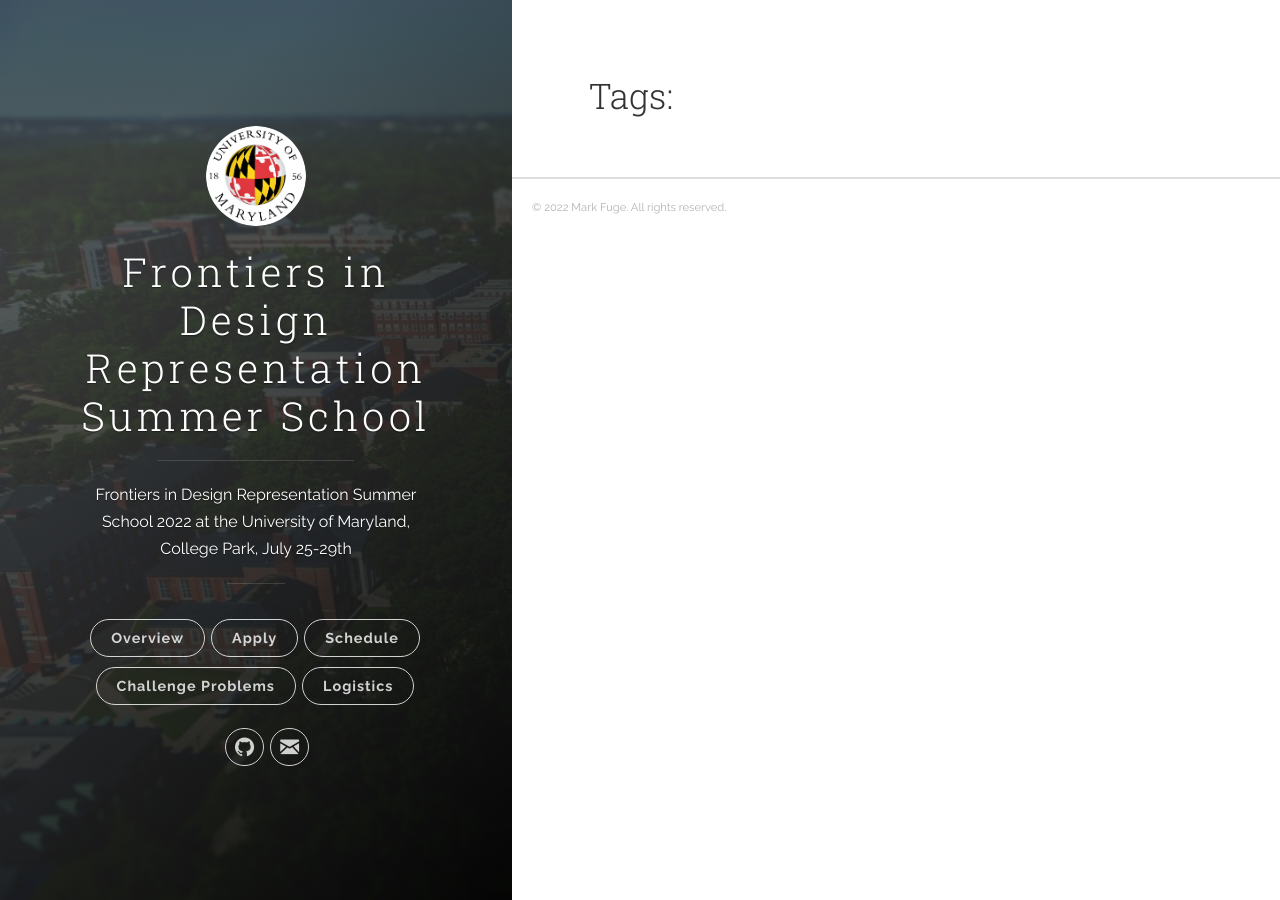
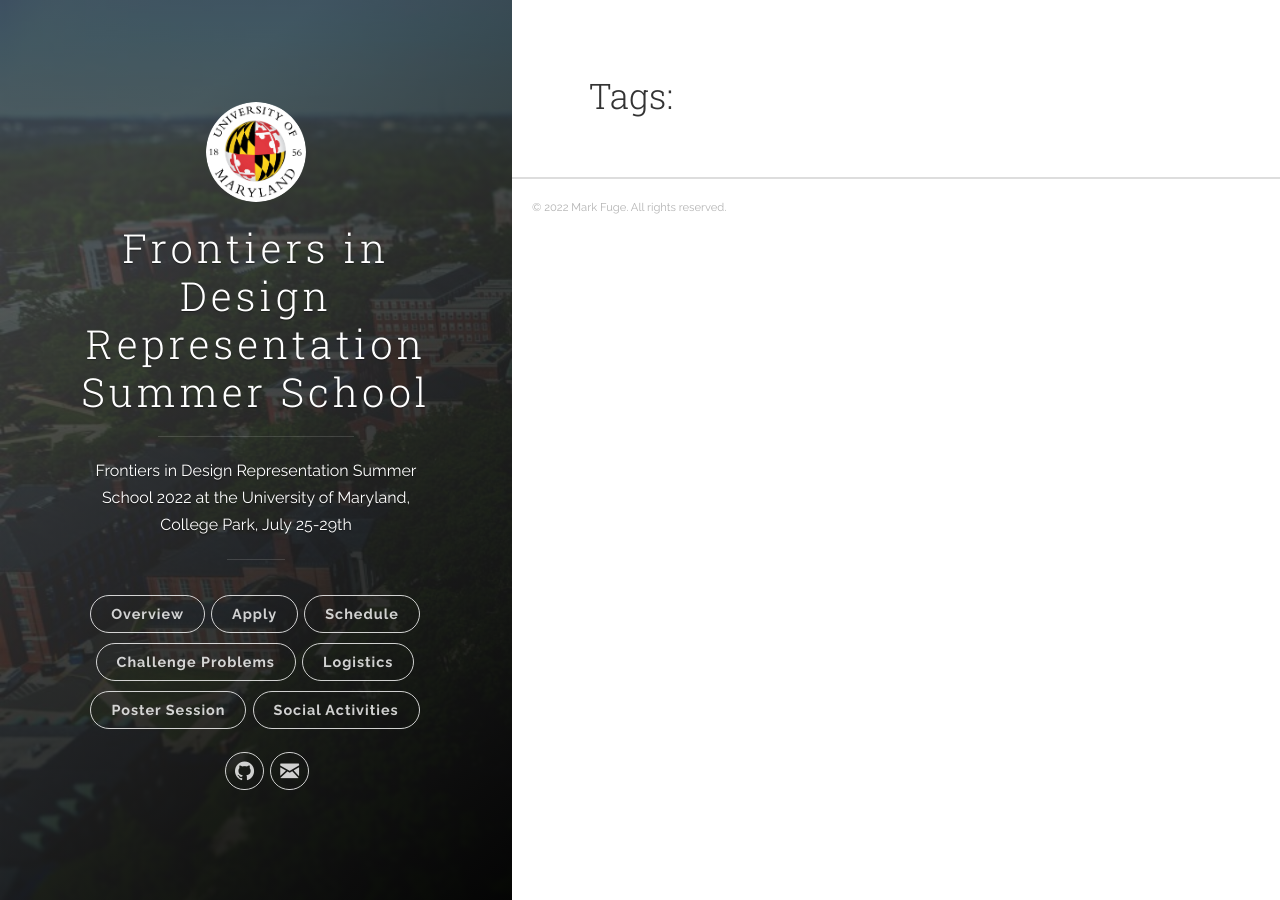
Before and after one commit to IDEALLab/FinDeR, a Jekyll site: the page built from tags.md, in a window 1280 px wide. Built offline with Jekyll 4.4.1, drawn with Linux system fonts in a browser that asks for light colours.

Commit message:
Adding headers for the social and poster session pages

```diff
--- a/_includes/header.html
+++ b/_includes/header.html
@@ -31,6 +31,10 @@
                   class="blog-button">Challenge Problems</a></li>
               <li class="navigation__item"><a href="{{ site.baseurl }}/2022/logistics" title="link to {{ site.title }} Logistics"
                   class="blog-button">Logistics</a></li>
+              <li class="navigation__item"><a href="{{ site.baseurl }}/2022/poster-session" title="link to {{ site.title }} Logistics"
+                  class="blog-button">Poster Session</a></li>
+              <li class="navigation__item"><a href="{{ site.baseurl }}/2022/social" title="link to {{ site.title }} Logistics"
+                  class="blog-button">Social Activities</a></li>
             </ul>
           </nav>
 
```
